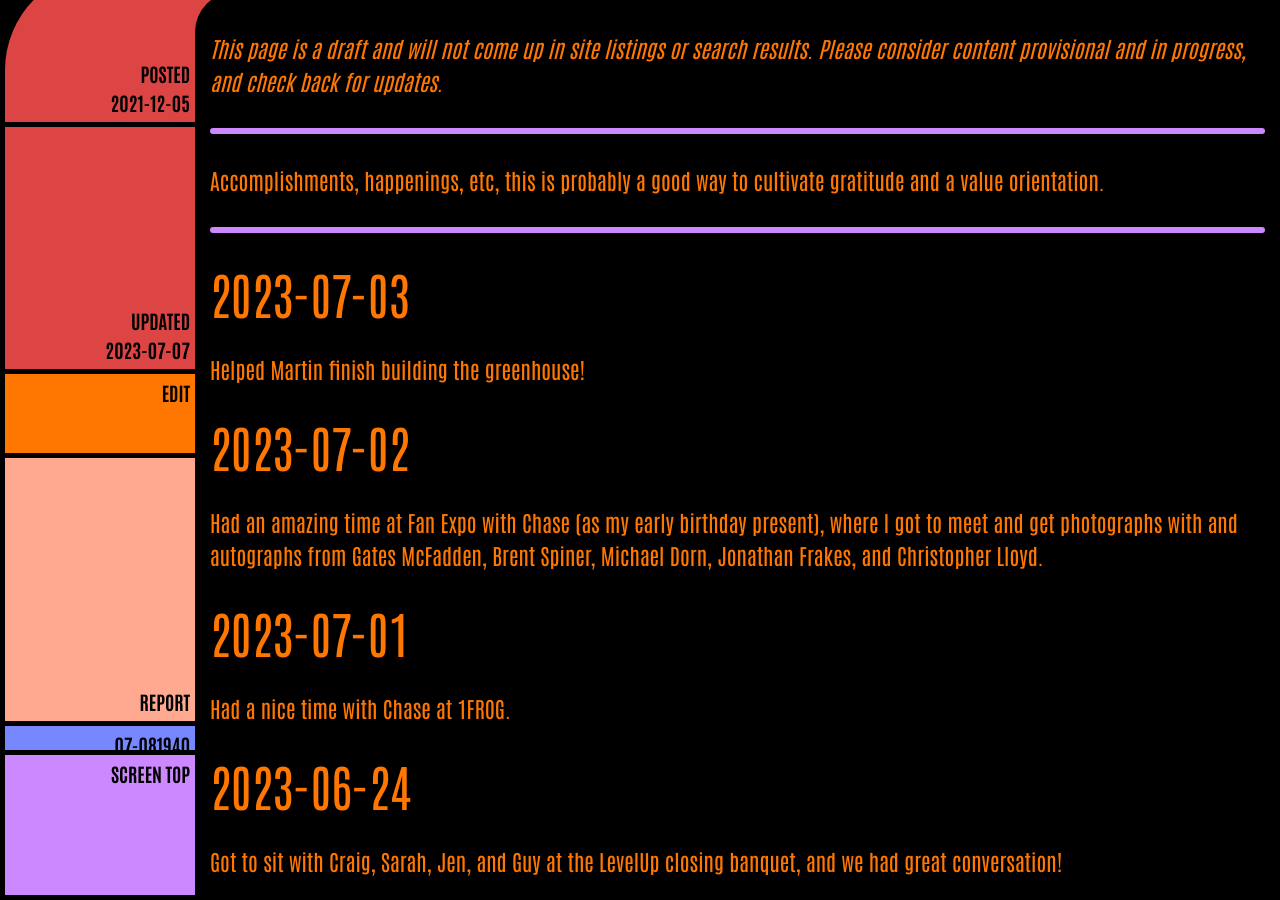
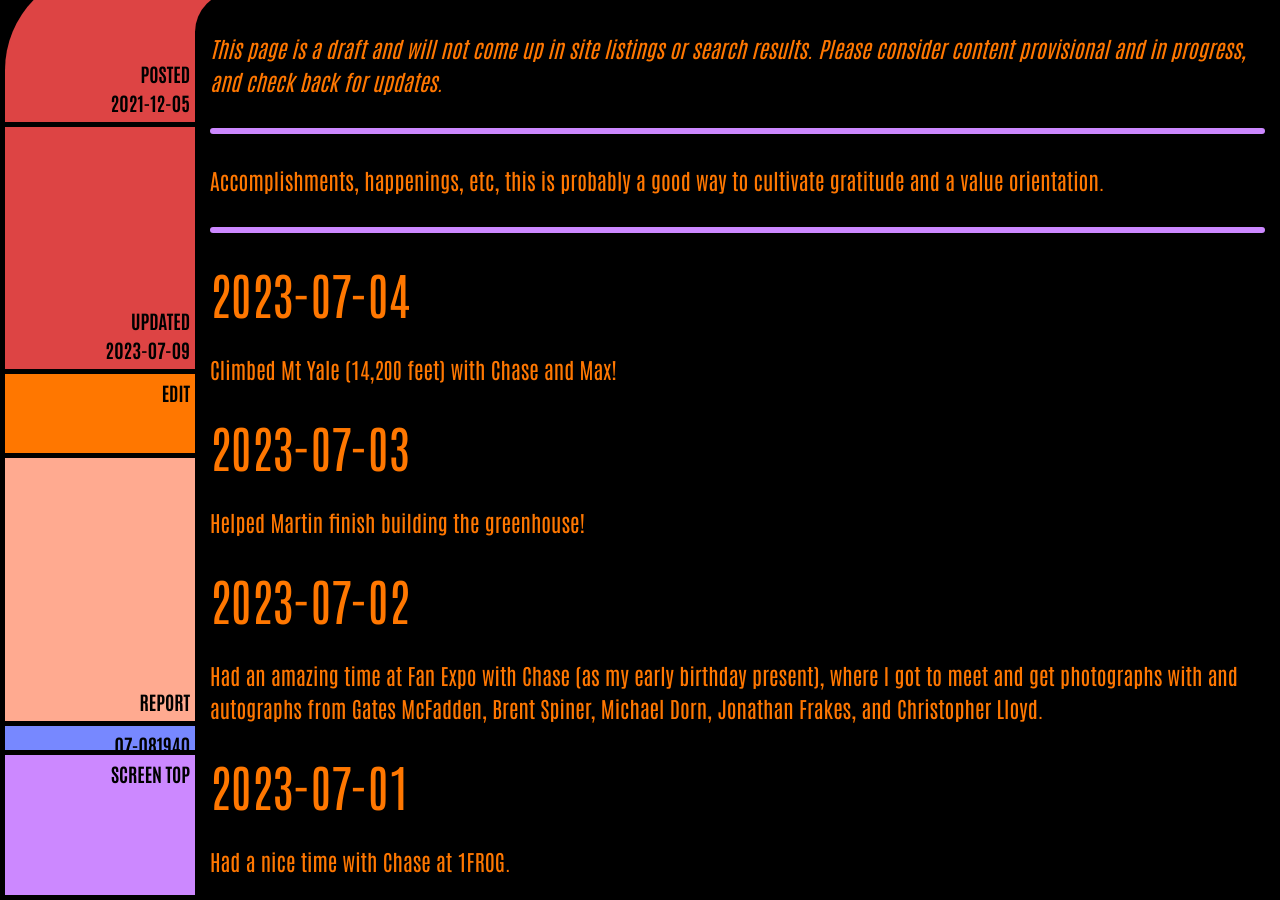
Before and after one commit to ArthurZey/arthurzey.github.io, a Jekyll site: the page built from _pages/one-good-thing.md, in a window 1280 px wide and 900 px high, scrolled down 333 px. Built offline with Jekyll 4.4.1, drawn with Linux system fonts in a browser that asks for light colours.

Commit message:
added 2023-07-04

```diff
--- a/_pages/one-good-thing.md
+++ b/_pages/one-good-thing.md
@@ -2,12 +2,15 @@
 title: One Good Thing
 description: "Accomplishments, happenings, etc, this is probably a good way to cultivate gratitude and a value orientation."
 date: "2021-12-05"
-last_modified_at: "2023-07-07T17:20:57+00:00"
+last_modified_at: "2023-07-09T00:39:25+00:00"
 tags:
   - happenings
   - draft
 sitemap: false
 ---
+
+## 2023-07-04
+Climbed Mt Yale (14,200 feet) with Chase and Max!
 
 ## 2023-07-03
 Helped Martin finish building the greenhouse!
```
